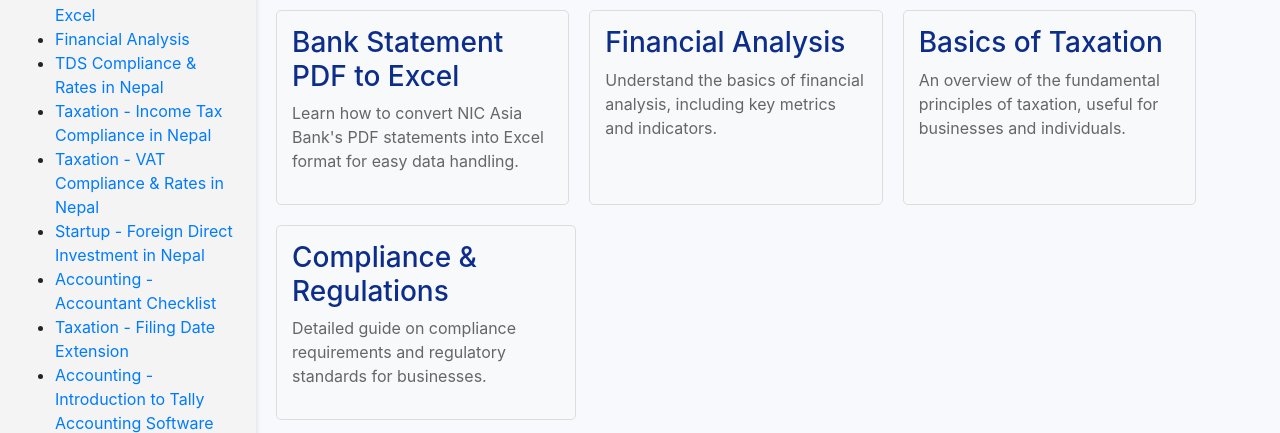
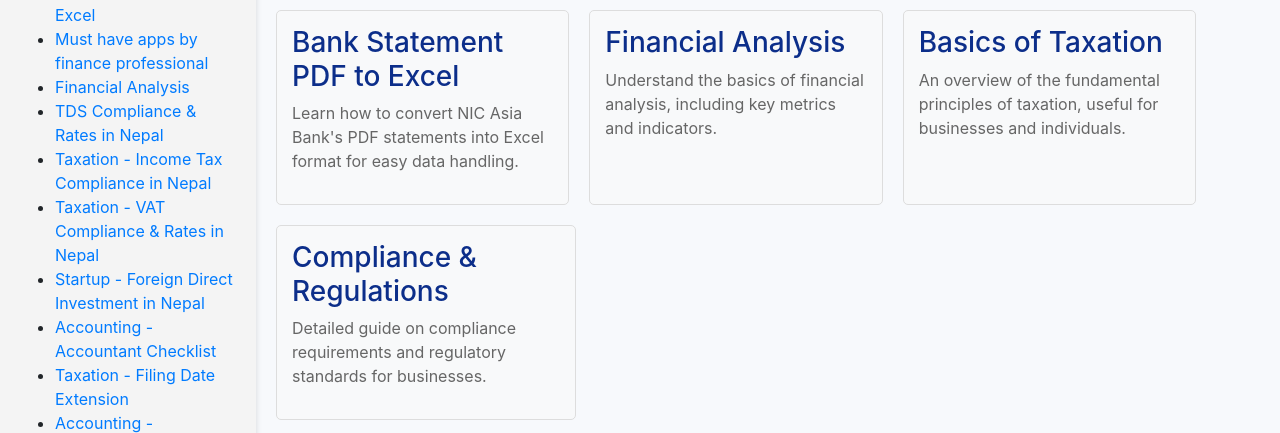
Before and after one commit to Jasperaj/worklane, a plain HTML site: page knowledge-hub.html in a window 1280 px wide. Shown: the part 229-662 px from the top of the page. Drawn offline with Linux system fonts and the light colour scheme.

Commit message:
Update knowledge-hub.html

```diff
--- a/knowledge-hub.html
+++ b/knowledge-hub.html
@@ -70,6 +70,7 @@
     <h2>Knowledge Hub</h2>
     <ul id="category-list">
       <li><a href="../Education Hub/bank-statement-pdf-to-excel.html" data-file="../Education Hub/bank-statement-pdf-to-excel.html">Bank Statement PDF to Excel</a></li>
+      <li><a href="../Education Hub/Must Have apps.html" data-file="../Education Hub/Must Have apps.html">Must have apps by finance professional</a></li>
       <li><a href="#" data-file="financial-analysis.html">Financial Analysis</a></li>
       <li><a href="#" data-file="taxation-basics.html">TDS Compliance & Rates in Nepal</a></li>
       <li><a href="#" data-file="compliance.html">Taxation - Income Tax Compliance in Nepal</a></li>
```
